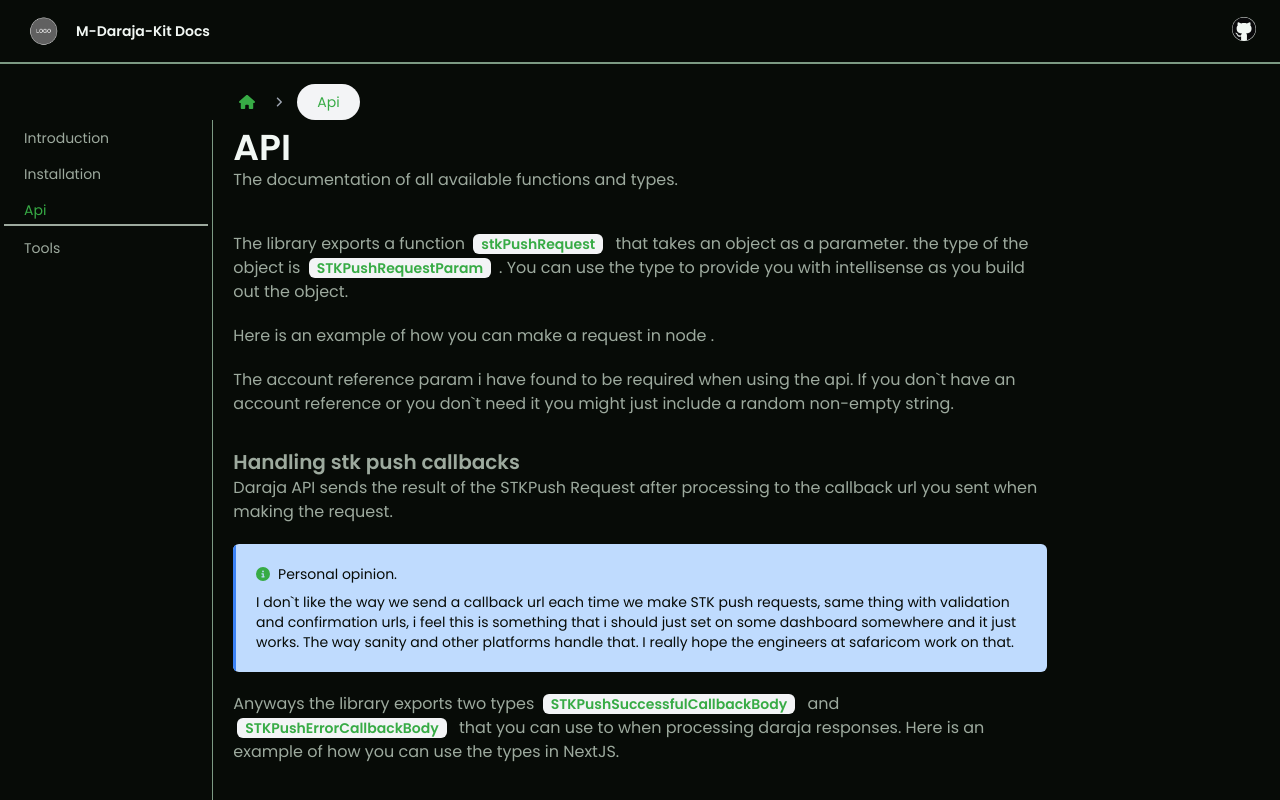
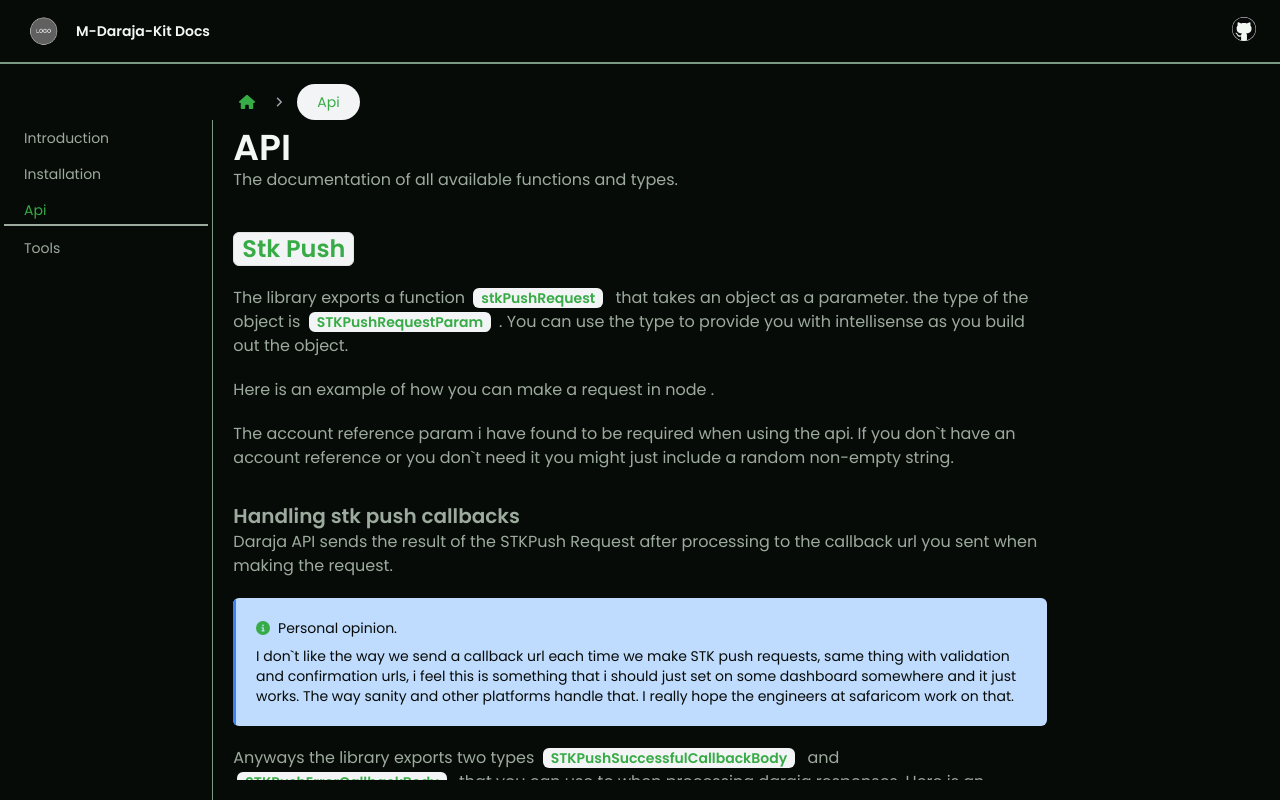
Before and after one commit to levos-snr/M-daraja-kit, a Next.js app: page /api in a window 1280 px wide. Built offline with nearby package versions, Linux system fonts and the light colour scheme.

Commit message:
added apit title

```diff
--- /dev/null
+++ b/components/ApiTitle.tsx
@@ -0,0 +1,29 @@
+"use client";
+
+import React, { useState } from "react";
+
+export const ApiTitle = ({ text }: { text: string }) => {
+  const [hovered, setHovered] = useState(false);
+  return (
+    <h3
+      id={text.replaceAll(" ", "")}
+      onMouseEnter={() => setHovered(true)}
+      onMouseLeave={() => setHovered(false)}
+      className="flex gap-x-2"
+    >
+      <p className="bg-gray-100 font-semibold border px-2 text-brightGreen rounded-md">{text}</p>
+      {hovered && (
+        <button
+          className="text-myPurple hover:underline"
+          onClick={() =>
+            navigator.clipboard.writeText(
+              `${document.location}/api#${text.replace(" ", "")}`
+            )
+          }
+        >
+          #
+        </button>
+      )}
+    </h3>
+  );
+};
--- a/components/StkPush.tsx
+++ b/components/StkPush.tsx
@@ -5,6 +5,7 @@
 
 //locally imported
 import { PastableSpan } from "./PastableSpan";
+import { ApiTitle } from "./ApiTitle";
 
 
 export const StkPush = () => {
@@ -55,6 +56,7 @@
 
 return (
     <section className="text-myGray">
+        <ApiTitle text="Stk Push" />
          <p className="mt-5 ">
         The library exports a function{" "}
         <PastableSpan text="stkPushRequest" /> that takes an object as a
```
